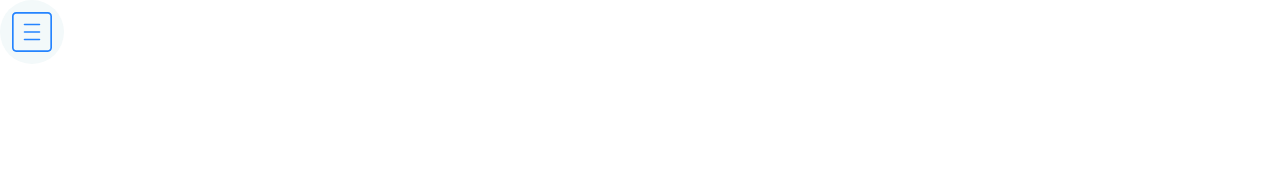
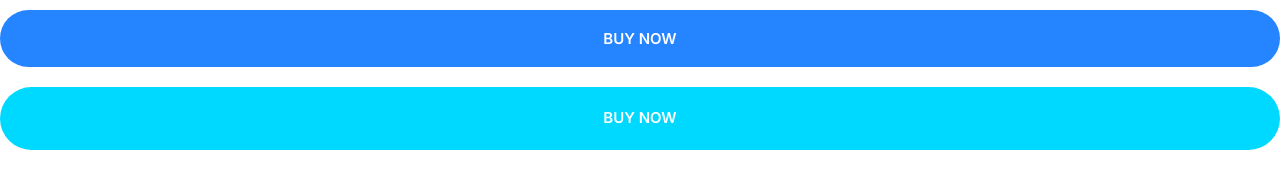
Before and after one commit to sjshikoh/shai, a plain HTML site: page index.html in a window 1280 px wide. Drawn offline with Linux system fonts and the light colour scheme.

Commit message:
build buttons component

```diff
--- a/css/styles.css
+++ b/css/styles.css
@@ -5,6 +5,11 @@
     --color-headings: #1b0760;
     --color-body: #918ca4;
 }
+
+*,*::after, *::before {
+  box-sizing: border-box;
+}
+
   /* Typography */
 
 html {
@@ -169,3 +174,66 @@ a {
   justify-content: center;
   align-items: center;
 }
+
+/* Buttons */
+.btn {
+  border-radius: 40px;
+  border: 0;
+  cursor: pointer;
+  font-size: 1.8rem;
+  font-weight: 600;
+  margin: 1rem 0;
+  padding: 2rem 3rem;
+  text-align: center;
+  text-transform: uppercase;
+  white-space: nowrap;
+}
+
+.btn--primary {
+  background: var(--color-primary);
+  color: #fff;
+}
+
+.btn--primary:hover {
+  background: #3a8ffd;
+}
+
+.btn--secondary {
+  background: var(--color-secondary);
+  color: #fff;
+}
+
+.btn--secondary:hover {
+  background: #00c8eb;
+
+}
+.btn--accent {
+  background: var(--color-accent);
+  color: #fff;
+}
+
+.btn--accent:hover {
+  background: #ec3000;
+}
+
+.btn--block {
+  width: 100%;
+  display: inline-block;
+}
+
+.btn--outline {
+  background: #fff;
+  color: var(--color-headings);
+  border: 2px solid var(--color-headings);
+}
+
+.btn--outline:hover {
+  background: var(--color-headings);
+  color: #fff;
+}
+
+@media screen and (min-width: 1024px) {
+  .btn {
+    font-size: 1.5rem;
+  }
+}
--- a/index.html
+++ b/index.html
@@ -11,10 +11,7 @@
     <link rel="stylesheet" href="css/styles.css">
 </head>
 <body>
-    <span class="icon-container">
-        <svg class="icon icon--primary">
-            <use xlink:href="images/sprite.svg#menu"></use>
-          </svg>
-    </span>
+    <button class="btn btn--primary btn--block">Buy Now</button>
+    <a href="#" class="btn btn--secondary btn--block">Buy Now</a>
 </body>
 </html>
```
Also changed, not shown: components/buttons.html (added, +2 -0 lines).
